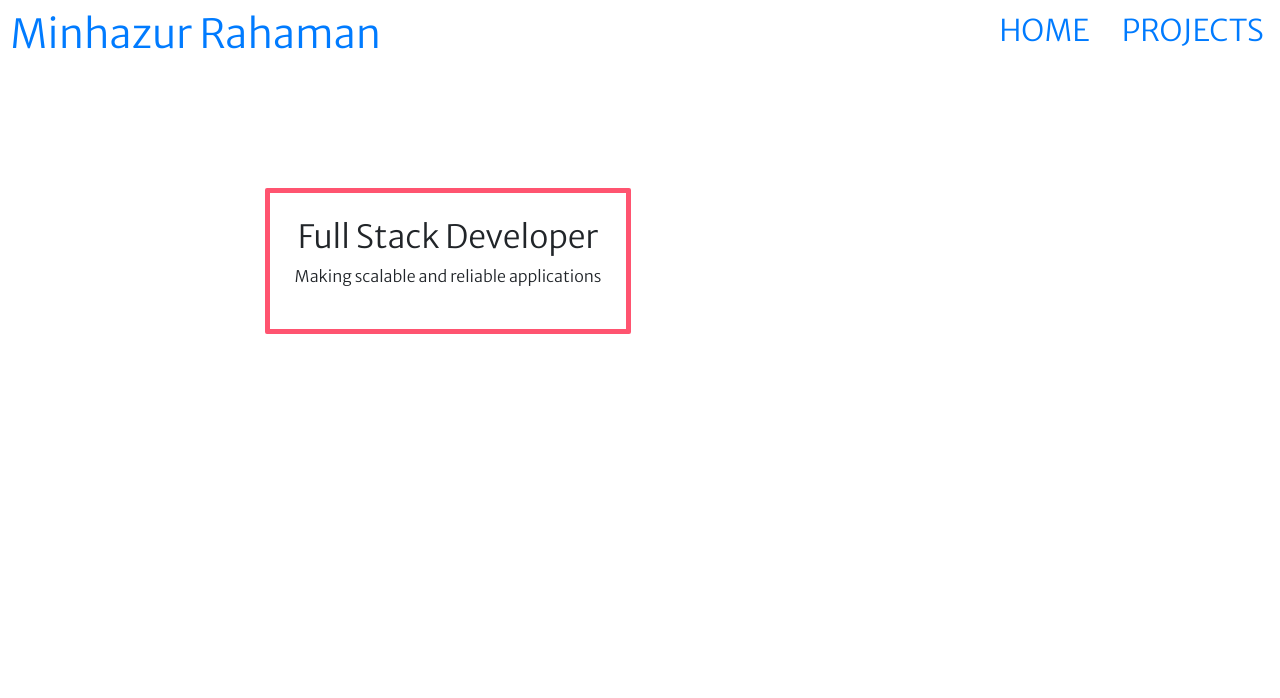
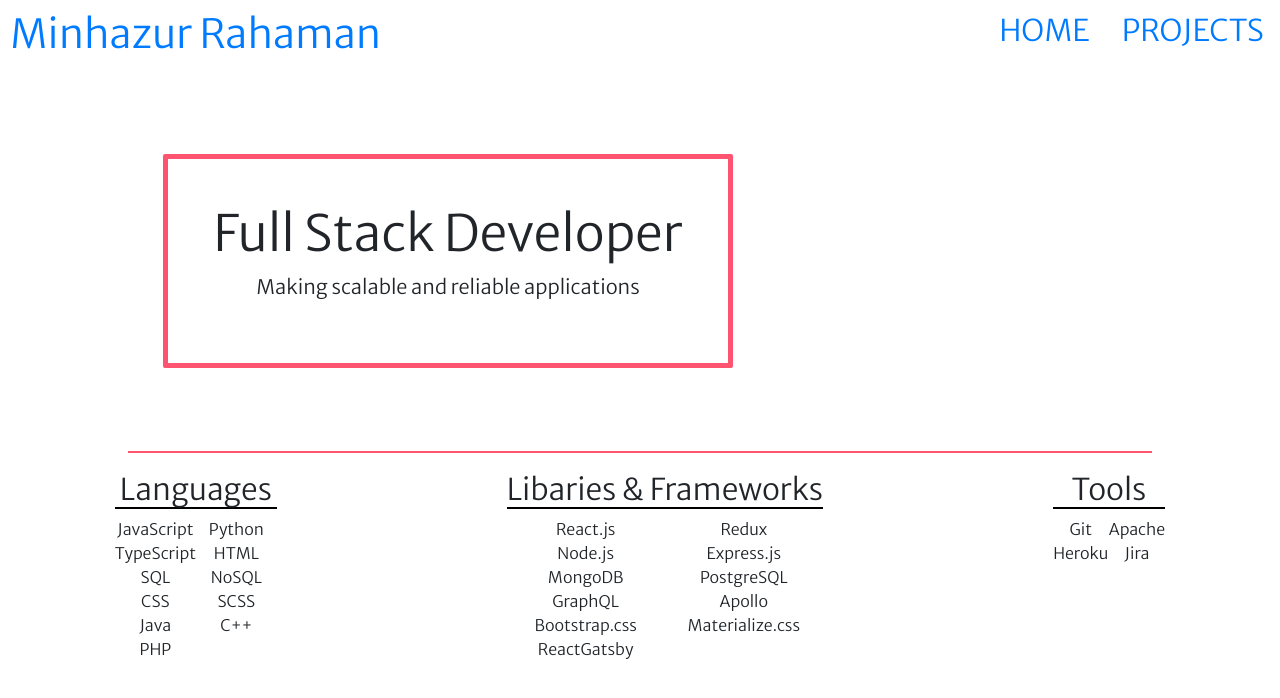
Before and after one commit to minhazur9/new-portfolio, a Gatsby site: page / in a window 1280 px wide. Built offline with nearby package versions, Linux system fonts and the light colour scheme; Gatsby itself is replaced by a stand-in of ours.

Commit message:
added skills section

```diff
--- a/src/pages/index.tsx
+++ b/src/pages/index.tsx
@@ -7,10 +7,55 @@ export default () => <div className={styles}>
     <Navbar />
     <div className="intro-container">
         <div className="intro">
-            <h2>Full Stack Developer</h2>
+            <h1>Full Stack Developer</h1>
             <p>Making scalable and reliable applications </p>
         </div>
+    </div>
+    <div className="skills">
+        <div className="skill-cols">
+            <div className="skill-cat" >
+                <h4>Languages</h4>
+                <div className="list-table">
+                    <p>JavaScript</p>
+                    <p>Python</p>
+                    <p>TypeScript</p>
+                    <p>HTML</p>
+                    <p>SQL</p>
+                    <p>NoSQL</p>
+                    <p>CSS</p>
+                    <p>SCSS</p>
+                    <p>Java</p>
+                    <p>C++</p>
+                    <p>PHP</p>
+                </div>
+            </div>
+            <div className="skill-cat" >
+                <h4>Libaries & Frameworks</h4>
+                <div className="list-table">
+                    <p>React.js</p>
+                    <p>Redux</p>
+                    <p>Node.js</p>
+                    <p>Express.js</p>
+                    <p>MongoDB</p>
+                    <p>PostgreSQL</p>
+                    <p>GraphQL</p>
+                    <p>Apollo</p>
+                    <p>Bootstrap.css</p>
+                    <p>Materialize.css</p>
+                    <p>ReactGatsby</p>
+                </div>
+            </div>
+            <div className="skill-cat" >
+                <h4>Tools</h4>
+                <div className="list-table">
+                    <p>Git</p>
+                    <p>Apache</p>
+                    <p>Heroku</p>
+                    <p>Jira</p>
+                </div>
 
+            </div>
+        </div>
     </div>
 
 </div>;
--- a/src/styles/Home/Home.scss
+++ b/src/styles/Home/Home.scss
@@ -4,14 +4,56 @@
   justify-content: center;
   align-items: center;
   height: 400px;
-  right: 15%;
+  // border-bottom: #ff5470 2px solid;
   .intro {
     border: #ff5470 5px solid;
     border-radius: 2px;
-    padding: 25px;
+    padding: 45px;
+    right: 15%;
     text-align: center;
+    position: relative;
+    h1 {
+      font-size: 50px;
+    }
     p {
+      font-size: 20px;
       font-weight: lighter;
     }
   }
 }
+
+.intro-container::after {
+  content: '';
+  height: 2px;
+  width: 80%;
+  background: #ff5470;
+  position: absolute;
+  top: 390px;
+}
+
+.skills {
+  display: flex;
+  flex-direction: column;
+  align-items: center;
+  .skill-cols {
+    margin: 10px;
+    display: flex;
+    width: 100%;
+    flex-direction: row;
+    justify-content: space-around;
+    .skill-cat {
+      h4 {
+        text-align: center;
+        font-size: 30px;
+        border-bottom: 2px solid black;
+      }
+      .list-table {
+        display: grid;
+        grid-template-columns: 1fr 1fr;
+        p {
+          margin: auto;
+        }
+      }
+    }
+  }
+}
```
Also changed, not shown: src/styles/App.css, src/styles/Home/Home.css, 2 other files.
